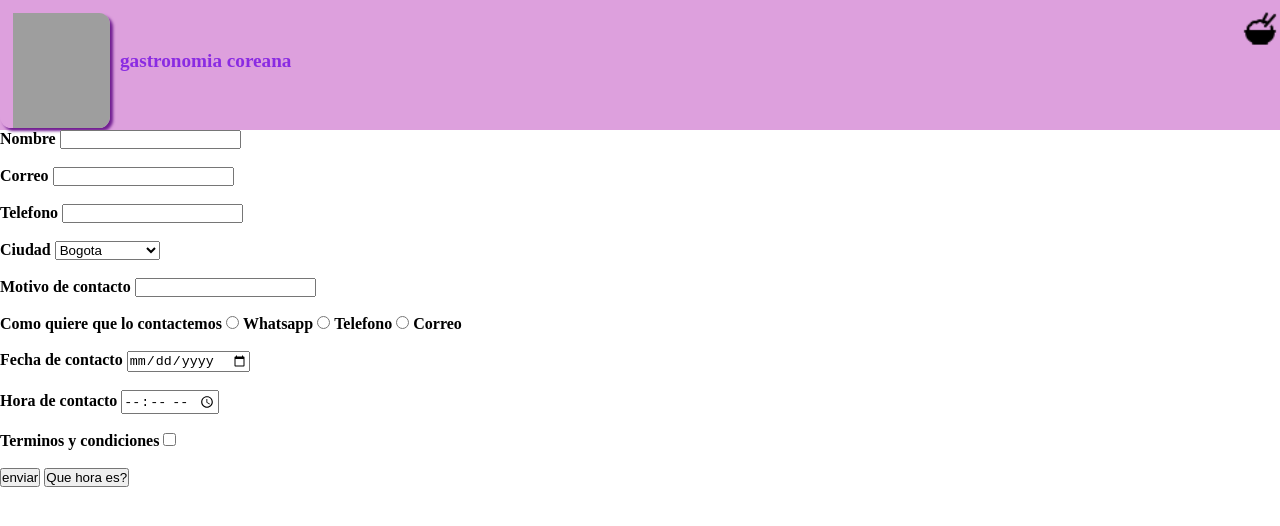
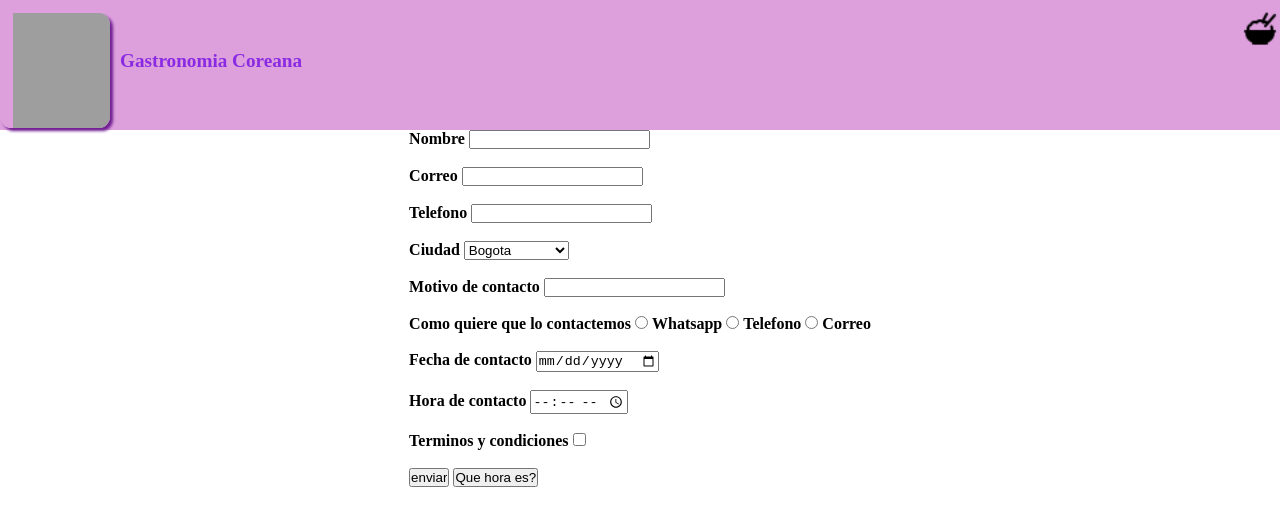
Before and after one commit to JenyferQuintero/proyecto1, a plain HTML site: page paginas/contactenos.html in a window 1280 px wide. Shown: the top 526 px of the page. Drawn offline with Linux system fonts and the light colour scheme; grey boxes are pictures that could not be loaded.

Commit message:
Update contactenos.html

```diff
--- a/paginas/contactenos.html
+++ b/paginas/contactenos.html
@@ -9,7 +9,7 @@
 <body>
     <header>
         <img id="logo" src="../imagenes/imagen.gif">
-        <h1 id="nombre">gastronomia coreana</h1>
+        <h1 id="nombre">Gastronomia Coreana</h1>
         <nav>
             <div class="contenedor2">
                 <ul class="barras">
@@ -31,6 +31,7 @@
     </header>
 
     <main>
+        <div class="cont">
         <form action="" method="get" class="formu">
             <div class="bordef">
             <label for="Nombre" class="formu2"><b>Nombre</b></label>
@@ -74,7 +75,10 @@
             <br><br>
             <input type="submit" value="enviar" class="envio" >
             <button onclick="this.innerHTML=Date()">Que hora es?</button>
+            </div>
 
+        </form>
+        </div>
     </main>
 </body>
 <footer class="pie">
```
